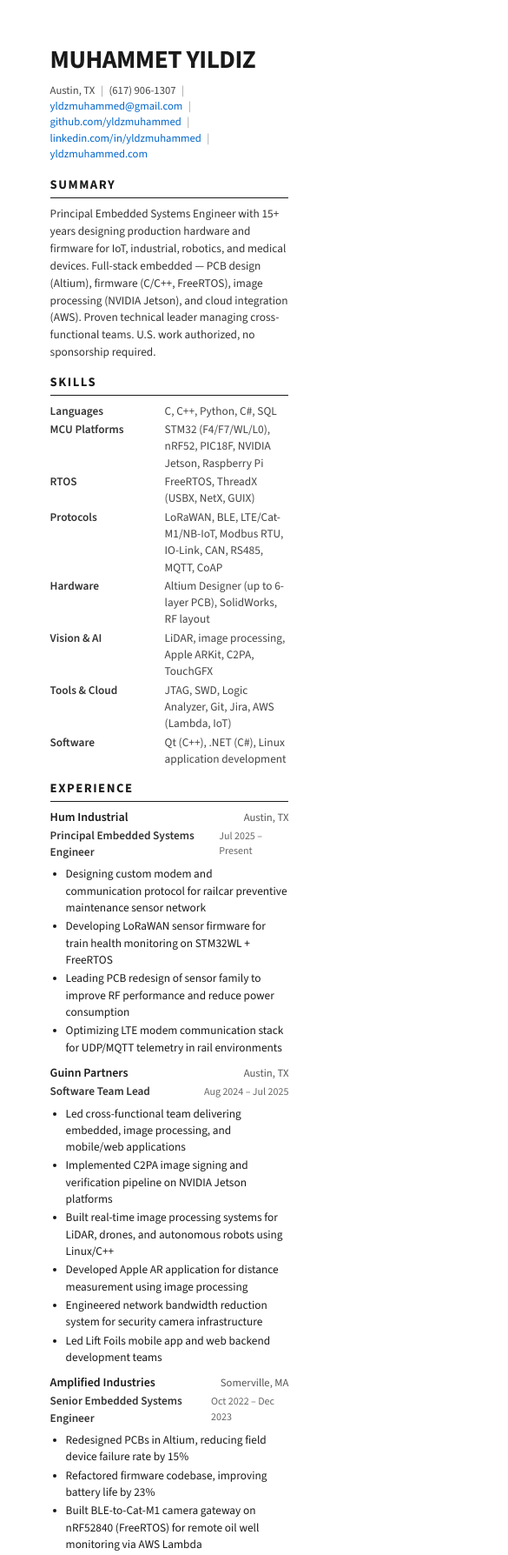
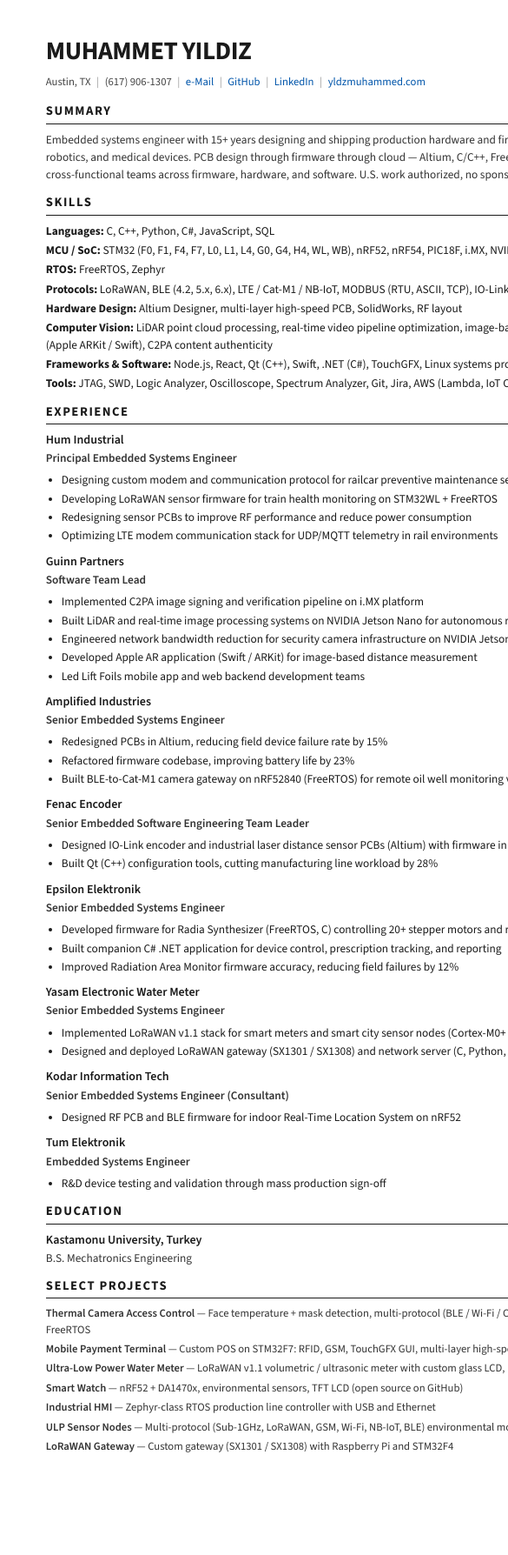
Before and after one commit to yldzmuhammed/yldzmuhammed.github.io, a plain HTML site: page resume.html in a window 390 px wide. Shown: the top 1788 px of the page at 87% size, 585 px wide, since content can reach past the window. After the commit the page ends 1715 px from the top, so only its background shows below. Drawn offline with nearby package versions, Linux system fonts and the light colour scheme.

Commit message:
Fix skills, remove AI traces, update resume PDF, correct project details

```diff
--- a/resume.html
+++ b/resume.html
@@ -5,13 +5,13 @@
 <style>
 @import url('https://fonts.googleapis.com/css2?family=Source+Sans+3:wght@300;400;600;700&display=swap');
 * { margin: 0; padding: 0; box-sizing: border-box; }
-body { font-family: 'Source Sans 3', sans-serif; font-size: 10.5pt; line-height: 1.45; color: #1a1a1a; padding: 0.5in 0.6in; max-width: 8.5in; }
-a { color: #1a1a1a; text-decoration: none; }
+body { font-family: 'Source Sans 3', sans-serif; font-size: 10.5pt; line-height: 1.45; color: #1a1a1a; padding: 0.4in 0.55in; width: 8.5in; }
+a { color: #0055aa; text-decoration: none; }
 h1 { font-size: 22pt; font-weight: 700; letter-spacing: -0.5px; margin-bottom: 4px; }
-.contact { font-size: 9.5pt; color: #444; margin-bottom: 16px; }
-.contact a { color: #0066cc; }
+.contact { font-size: 9.5pt; color: #444; margin-bottom: 14px; }
+.contact a { color: #0055aa; }
 .contact span { margin: 0 4px; color: #999; }
-h2 { font-size: 11pt; font-weight: 700; text-transform: uppercase; letter-spacing: 1.5px; color: #1a1a1a; border-bottom: 1.5px solid #1a1a1a; padding-bottom: 3px; margin: 14px 0 8px; }
+h2 { font-size: 11pt; font-weight: 700; text-transform: uppercase; letter-spacing: 1.5px; color: #1a1a1a; border-bottom: 1.5px solid #1a1a1a; padding-bottom: 3px; margin: 12px 0 8px; }
 h3 { font-size: 10.5pt; font-weight: 600; margin-bottom: 1px; }
 .job-header { display: flex; justify-content: space-between; align-items: baseline; }
 .job-header .right { font-size: 9.5pt; color: #555; text-align: right; white-space: nowrap; }
@@ -20,9 +20,10 @@
 ul { margin: 3px 0 10px 18px; }
 li { margin-bottom: 2px; font-size: 10pt; }
 .summary { font-size: 10pt; color: #333; margin-bottom: 4px; line-height: 1.5; }
-.skills-grid { display: grid; grid-template-columns: 120px 1fr; gap: 2px 12px; font-size: 10pt; margin-bottom: 2px; }
-.skills-grid .label { font-weight: 600; color: #333; }
-.skills-grid .value { color: #444; }
+.skills-list { list-style: none; margin: 0; padding: 0; }
+.skills-list li { margin-bottom: 3px; font-size: 10pt; padding-left: 0; }
+.skills-list li::before { content: none; }
+.skills-list .label { font-weight: 700; }
 .projects { font-size: 9.5pt; color: #333; }
 .projects p { margin-bottom: 4px; }
 .projects strong { font-weight: 600; }
@@ -31,23 +32,23 @@
 <body>
 <h1>MUHAMMET YILDIZ</h1>
 <div class="contact">
-Austin, TX <span>|</span> (617) 906-1307 <span>|</span> <a href="mailto:yldzmuhammed@gmail.com">yldzmuhammed@gmail.com</a> <span>|</span> <a href="https://github.com/yldzmuhammed">github.com/yldzmuhammed</a> <span>|</span> <a href="https://linkedin.com/in/yldzmuhammed">linkedin.com/in/yldzmuhammed</a> <span>|</span> <a href="https://yldzmuhammed.com">yldzmuhammed.com</a>
+Austin, TX <span>|</span> (617) 906-1307 <span>|</span> <a href="mailto:yldzmuhammed@gmail.com">e-Mail</a> <span>|</span> <a href="https://github.com/yldzmuhammed">GitHub</a> <span>|</span> <a href="https://linkedin.com/in/yldzmuhammed">LinkedIn</a> <span>|</span> <a href="https://yldzmuhammed.com">yldzmuhammed.com</a>
 </div>
 
 <h2>Summary</h2>
-<p class="summary">Principal Embedded Systems Engineer with 15+ years designing production hardware and firmware for IoT, industrial, robotics, and medical devices. Full-stack embedded — PCB design (Altium), firmware (C/C++, FreeRTOS), image processing (NVIDIA Jetson), and cloud integration (AWS). Proven technical leader managing cross-functional teams. U.S. work authorized, no sponsorship required.</p>
+<p class="summary">Embedded systems engineer with 15+ years designing and shipping production hardware and firmware for IoT, industrial, robotics, and medical devices. PCB design through firmware through cloud — Altium, C/C++, FreeRTOS, NVIDIA Jetson, AWS. Led cross-functional teams across firmware, hardware, and software. U.S. work authorized, no sponsorship required.</p>
 
 <h2>Skills</h2>
-<div class="skills-grid">
-<span class="label">Languages</span><span class="value">C, C++, Python, C#, SQL</span>
-<span class="label">MCU Platforms</span><span class="value">STM32 (F4/F7/WL/L0), nRF52, PIC18F, NVIDIA Jetson, Raspberry Pi</span>
-<span class="label">RTOS</span><span class="value">FreeRTOS, ThreadX (USBX, NetX, GUIX)</span>
-<span class="label">Protocols</span><span class="value">LoRaWAN, BLE, LTE/Cat-M1/NB-IoT, Modbus RTU, IO-Link, CAN, RS485, MQTT, CoAP</span>
-<span class="label">Hardware</span><span class="value">Altium Designer (up to 6-layer PCB), SolidWorks, RF layout</span>
-<span class="label">Vision & AI</span><span class="value">LiDAR, image processing, Apple ARKit, C2PA, TouchGFX</span>
-<span class="label">Tools & Cloud</span><span class="value">JTAG, SWD, Logic Analyzer, Git, Jira, AWS (Lambda, IoT)</span>
-<span class="label">Software</span><span class="value">Qt (C++), .NET (C#), Linux application development</span>
-</div>
+<ul class="skills-list">
+<li><span class="label">Languages:</span> C, C++, Python, C#, JavaScript, SQL</li>
+<li><span class="label">MCU / SoC:</span> STM32 (F0, F1, F4, F7, L0, L1, L4, G0, G4, H4, WL, WB), nRF52, nRF54, PIC18F, i.MX, NVIDIA Jetson Nano, Raspberry Pi</li>
+<li><span class="label">RTOS:</span> FreeRTOS, Zephyr</li>
+<li><span class="label">Protocols:</span> LoRaWAN, BLE (4.2, 5.x, 6.x), LTE / Cat-M1 / NB-IoT, MODBUS (RTU, ASCII, TCP), IO-Link, CANOpen, RS485, MQTT, CoAP</li>
+<li><span class="label">Hardware Design:</span> Altium Designer, multi-layer high-speed PCB, SolidWorks, RF layout</li>
+<li><span class="label">Computer Vision:</span> LiDAR point cloud processing, real-time video pipeline optimization, image-based distance measurement, AR (Apple ARKit / Swift), C2PA content authenticity</li>
+<li><span class="label">Frameworks & Software:</span> Node.js, React, Qt (C++), Swift, .NET (C#), TouchGFX, Linux systems programming</li>
+<li><span class="label">Tools:</span> JTAG, SWD, Logic Analyzer, Oscilloscope, Spectrum Analyzer, Git, Jira, AWS (Lambda, IoT Core)</li>
+</ul>
 
 <h2>Experience</h2>
 
@@ -56,18 +57,17 @@
 <ul>
 <li>Designing custom modem and communication protocol for railcar preventive maintenance sensor network</li>
 <li>Developing LoRaWAN sensor firmware for train health monitoring on STM32WL + FreeRTOS</li>
-<li>Leading PCB redesign of sensor family to improve RF performance and reduce power consumption</li>
+<li>Redesigning sensor PCBs to improve RF performance and reduce power consumption</li>
 <li>Optimizing LTE modem communication stack for UDP/MQTT telemetry in rail environments</li>
 </ul>
 
 <div class="job-header"><h3>Guinn Partners</h3><span class="right">Austin, TX</span></div>
 <div class="job-header"><span class="job-title">Software Team Lead</span><span class="job-date">Aug 2024 – Jul 2025</span></div>
 <ul>
-<li>Led cross-functional team delivering embedded, image processing, and mobile/web applications</li>
-<li>Implemented C2PA image signing and verification pipeline on NVIDIA Jetson platforms</li>
-<li>Built real-time image processing systems for LiDAR, drones, and autonomous robots using Linux/C++</li>
-<li>Developed Apple AR application for distance measurement using image processing</li>
-<li>Engineered network bandwidth reduction system for security camera infrastructure</li>
+<li>Implemented C2PA image signing and verification pipeline on i.MX platform</li>
+<li>Built LiDAR and real-time image processing systems on NVIDIA Jetson Nano for autonomous robots and drones</li>
+<li>Engineered network bandwidth reduction for security camera infrastructure on NVIDIA Jetson Nano</li>
+<li>Developed Apple AR application (Swift / ARKit) for image-based distance measurement</li>
 <li>Led Lift Foils mobile app and web backend development teams</li>
 </ul>
 
@@ -82,14 +82,14 @@
 <div class="job-header"><h3>Fenac Encoder</h3><span class="right">Istanbul, Turkey</span></div>
 <div class="job-header"><span class="job-title">Senior Embedded Software Engineering Team Leader</span><span class="job-date">Sep 2021 – Oct 2022</span></div>
 <ul>
-<li>Designed IO-Link encoder and industrial laser distance sensor PCBs (Altium) with embedded firmware in C</li>
-<li>Built Qt-based (C++) PC tools for device configuration, cutting manufacturing line workload by 28%</li>
+<li>Designed IO-Link encoder and industrial laser distance sensor PCBs (Altium) with firmware in C</li>
+<li>Built Qt (C++) configuration tools, cutting manufacturing line workload by 28%</li>
 </ul>
 
 <div class="job-header"><h3>Epsilon Elektronik</h3><span class="right">Istanbul, Turkey</span></div>
 <div class="job-header"><span class="job-title">Senior Embedded Systems Engineer</span><span class="job-date">Aug 2020 – Sep 2021</span></div>
 <ul>
-<li>Developed firmware for Radia Synthesizer (FreeRTOS, C) — controls 20+ stepper motors and radioactivity sensors</li>
+<li>Developed firmware for Radia Synthesizer (FreeRTOS, C) controlling 20+ stepper motors and radioactivity sensors</li>
 <li>Built companion C# .NET application for device control, prescription tracking, and reporting</li>
 <li>Improved Radiation Area Monitor firmware accuracy, reducing field failures by 12%</li>
 </ul>
@@ -97,20 +97,20 @@
 <div class="job-header"><h3>Yasam Electronic Water Meter</h3><span class="right">Istanbul, Turkey</span></div>
 <div class="job-header"><span class="job-title">Senior Embedded Systems Engineer</span><span class="job-date">Sep 2016 – Jul 2020</span></div>
 <ul>
-<li>Implemented LoRaWAN v1.1 library for smart meters and smart city sensor nodes (ARM Cortex-M0+/M4, FreeRTOS)</li>
-<li>Designed and deployed LoRaWAN gateway (SX1301/SX1308) and network server (C, Python, Linux)</li>
+<li>Implemented LoRaWAN v1.1 stack for smart meters and smart city sensor nodes (Cortex-M0+ / M4, FreeRTOS)</li>
+<li>Designed and deployed LoRaWAN gateway (SX1301 / SX1308) and network server (C, Python, Linux)</li>
 </ul>
 
 <div class="job-header"><h3>Kodar Information Tech</h3><span class="right">Istanbul, Turkey</span></div>
 <div class="job-header"><span class="job-title">Senior Embedded Systems Engineer (Consultant)</span><span class="job-date">Mar 2016 – Sep 2016</span></div>
 <ul>
-<li>Designed RF PCB and firmware for BLE-based Real-Time Location System (nRF52)</li>
+<li>Designed RF PCB and BLE firmware for indoor Real-Time Location System on nRF52</li>
 </ul>
 
 <div class="job-header"><h3>Tum Elektronik</h3><span class="right">Istanbul, Turkey</span></div>
 <div class="job-header"><span class="job-title">Embedded Systems Engineer</span><span class="job-date">Jul 2012 – Oct 2015</span></div>
 <ul>
-<li>R&D device testing and validation through mass production approval</li>
+<li>R&D device testing and validation through mass production sign-off</li>
 </ul>
 
 <h2>Education</h2>
@@ -119,13 +119,13 @@
 
 <h2>Select Projects</h2>
 <div class="projects">
-<p><strong>Thermal Camera Access Control</strong> — Face temperature + mask detection, multi-protocol (BLE/Wi-Fi/CAN/RS485), TouchGFX, FreeRTOS</p>
-<p><strong>Mobile Payment Terminal</strong> — Custom POS on STM32F7: RFID, GSM, TouchGFX GUI, 6-layer high-speed PCB</p>
-<p><strong>Ultra-Low Power Water Meter</strong> — LoRaWAN v1.1 volumetric/ultrasonic meter with custom glass LCD, battery-powered</p>
-<p><strong>Smart Watch</strong> — nRF52 + DA1470x, environmental sensors, TFT LCD (hobby project, open source on GitHub)</p>
-<p><strong>Industrial HMI</strong> — ThreadX-based (USBX/NetX/GUIX) production line controller</p>
+<p><strong>Thermal Camera Access Control</strong> — Face temperature + mask detection, multi-protocol (BLE / Wi-Fi / CANOpen / RS485), TouchGFX, FreeRTOS</p>
+<p><strong>Mobile Payment Terminal</strong> — Custom POS on STM32F7: RFID, GSM, TouchGFX GUI, multi-layer high-speed PCB</p>
+<p><strong>Ultra-Low Power Water Meter</strong> — LoRaWAN v1.1 volumetric / ultrasonic meter with custom glass LCD, battery-powered</p>
+<p><strong>Smart Watch</strong> — nRF52 + DA1470x, environmental sensors, TFT LCD (open source on GitHub)</p>
+<p><strong>Industrial HMI</strong> — Zephyr-class RTOS production line controller with USB and Ethernet</p>
 <p><strong>ULP Sensor Nodes</strong> — Multi-protocol (Sub-1GHz, LoRaWAN, GSM, Wi-Fi, NB-IoT, BLE) environmental monitoring</p>
-<p><strong>LoRaWAN Gateway</strong> — Custom gateway (SX1301/SX1308) with Raspberry Pi and STM32F4</p>
+<p><strong>LoRaWAN Gateway</strong> — Custom gateway (SX1301 / SX1308) with Raspberry Pi and STM32F4</p>
 </div>
 </body>
 </html>
```
Also changed, not shown: index.html (+18 -18 lines), 1 other file.
